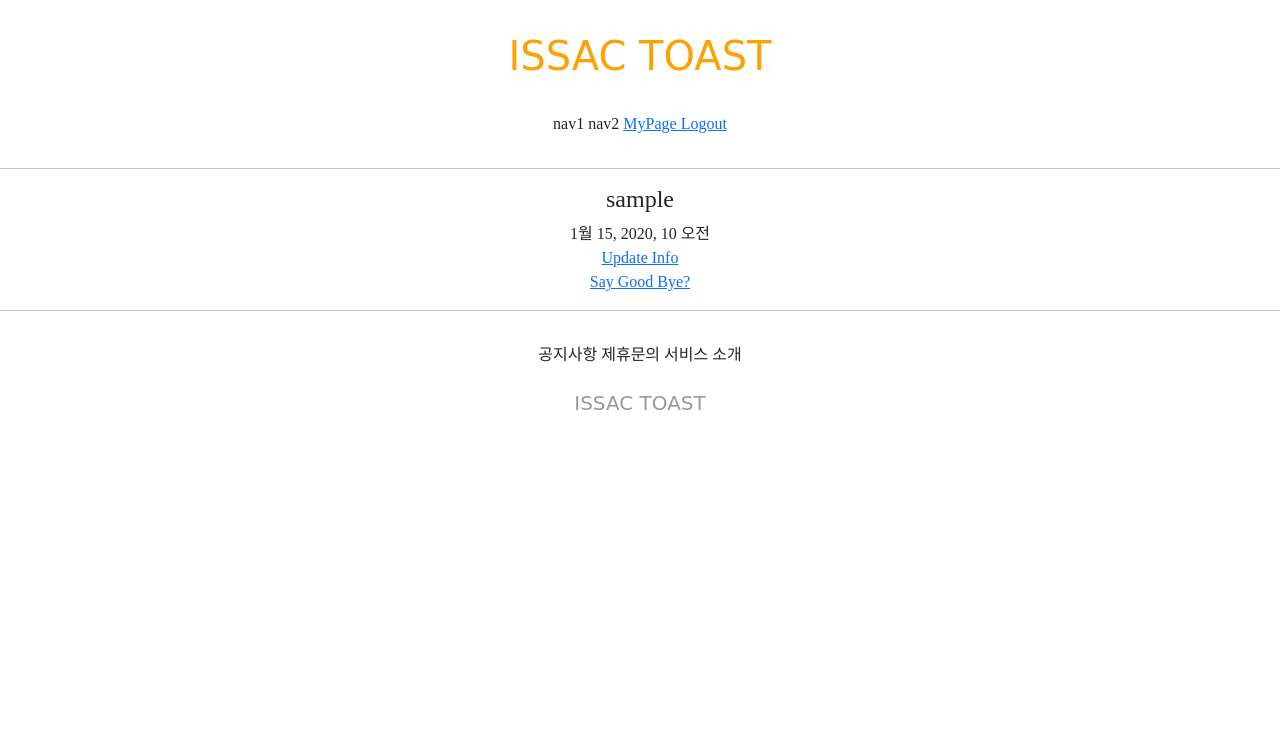
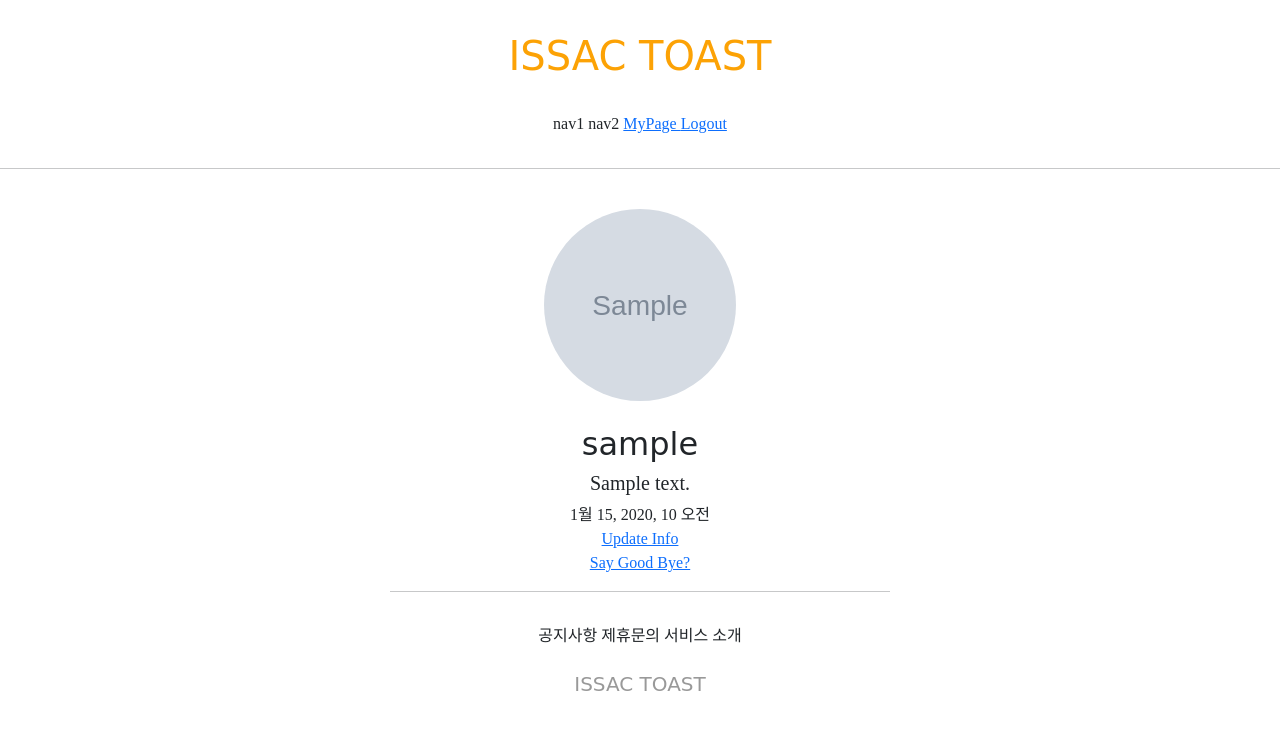
Before and after one commit to issac527/Web-Application_Project, a Django app: page /acount/detail/1 in a window 1280 px wide. Shown: the top 730 px of the page. Run offline with Django 3.2, Linux system fonts and the light colour scheme; a user stored in the database is signed in; tables that the repository leaves empty hold one stand-in row (values such as "Sample post"); grey boxes marked "Sample" are stand-in pictures; parts of the project's set-up code (start-up, migrations or seed data) failed here and were passed over; some libraries are stand-ins or nearby versions; some web fonts are replaced.

Commit message:
2021-07-26 ProfileCreateView, detail.html Update

```diff
--- a/Project1/urls.py
+++ b/Project1/urls.py
@@ -13,6 +13,8 @@
     1. Import the include() function: from django.urls import include, path
     2. Add a URL to urlpatterns:  path('blog/', include('blog.urls'))
 """
+from django.conf import settings
+from django.conf.urls.static import static
 from django.contrib import admin
 from django.urls import path, include
 
@@ -20,4 +22,6 @@
     path('admin/', admin.site.urls),
     path('acount/', include('acountapp.urls')),
     path('profiles/', include('profileapp.urls')),
-]
+] + static(settings.MEDIA_URL, document_root = settings.MEDIA_ROOT)
+
+# 파일경로 설정
--- a/acountapp/templates/acountapp/detail.html
+++ b/acountapp/templates/acountapp/detail.html
@@ -5,14 +5,25 @@
     <div class = "text-center mw-500 m-auto">
         {% if user == target_user %}
 
+        {% if target_user.profile%}
         <div>
-            <h4>{{ target_user.username }}</h4>
+            <img src = "{{ target_user.profile.image.url }}"
+                     class = "profile_image m-4"
+                     alt = "profile image">
+            <h2 class = "NNS_B">{{ target_user.profile.nickname }}</h2>
+            <h5>{{ target_user.profile.message }}</h5>
+        {% else %}
+            <h2 class = "NNS_B">
+                <a href = "{% url 'profile:create' %}">
+                    Create Profile
+                </a>
+            </h2>
         </div>
+        {% endif %}
         <div>
             {#가입일자#}
             {{ target_user.date_joined }}
         </div>
-
         <div>
               <a href="{% url "acountapp:update" pk=target_user.pk %}">
                   Update Info
--- a/static/CSS/base.css
+++ b/static/CSS/base.css
@@ -35,3 +35,16 @@
     max-width: 500px;
     margin: 1rem 1.5rem;
 }
+
+.profile_image
+{
+    width: 12rem;
+    height: 12rem;
+    border-radius: 20rem;
+    object-fit: cover;
+}
+
+.NNS_B
+{
+    font-family: 'NanumSquareB', cursive;
+}
```
